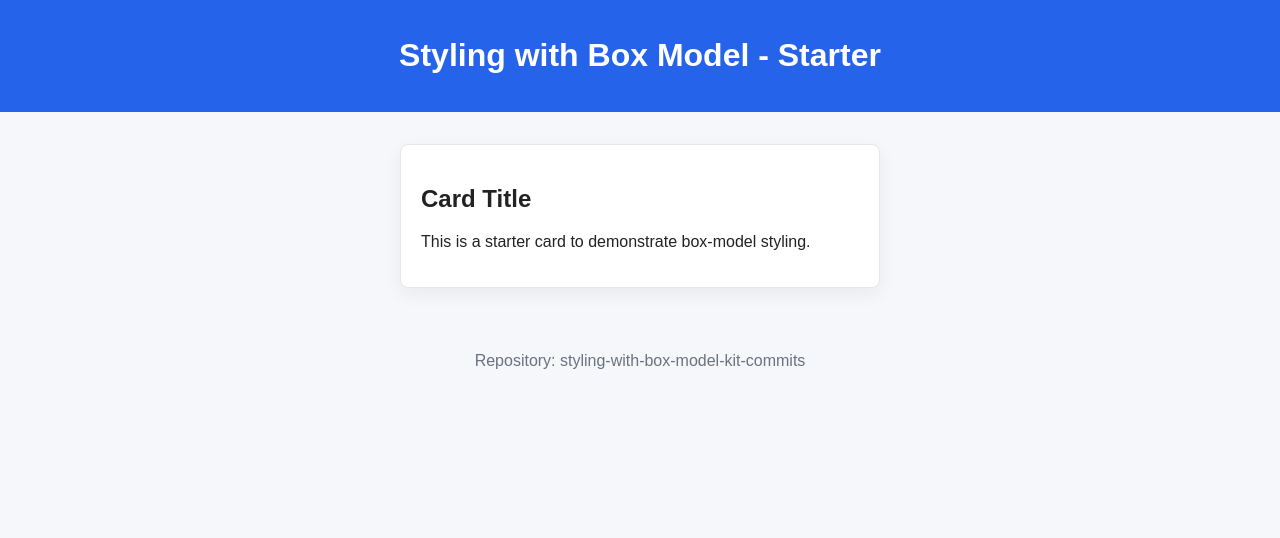
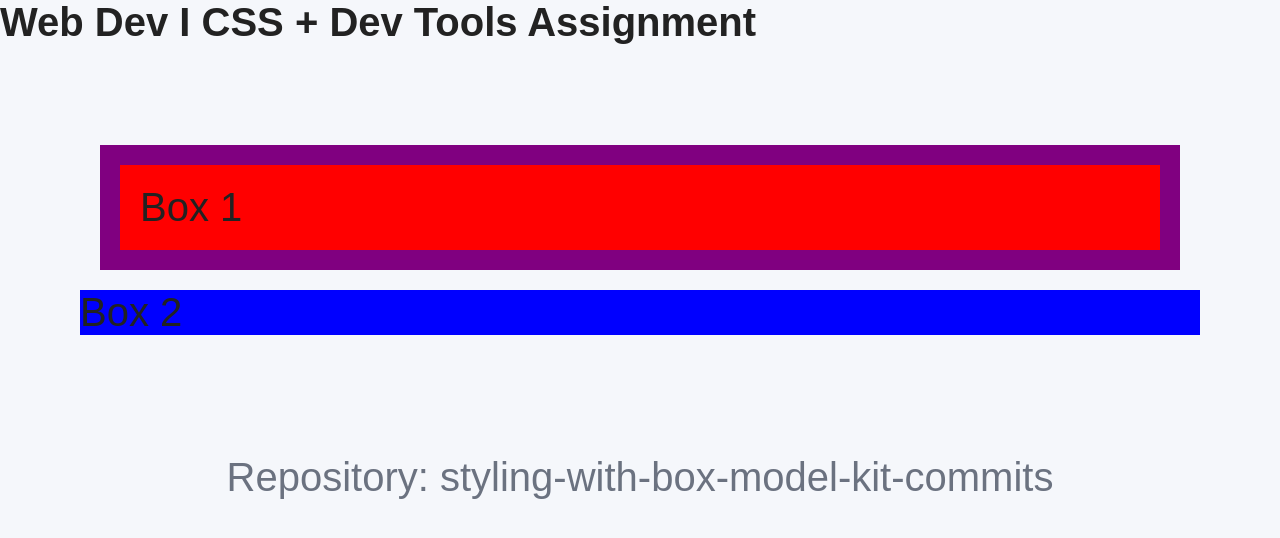
Before and after one commit to RVCC-IDMX/styling-with-box-model-kit-commits, a plain HTML site: page index.html in a window 1280 px wide. Drawn offline with Linux system fonts and the light colour scheme.

Commit message:
Styled Box 1

```diff
--- a/css/style.css
+++ b/css/style.css
@@ -1,5 +1,20 @@
 * {
-  box-sizing: border-box;
+  padding: 0;
+  margin: 0;
+  font-size: 40px;
+}
+
+.box-one {
+  background-color: red;
+  border: 0 solid purple;
+  padding: 20px;
+  margin: 20px;
+  border-width: 20px;
+}
+
+.box-two {
+  background-color: blue;
+  border: 0 solid yellow;
 }
 
 body {
@@ -11,24 +26,11 @@ body {
 }
 
 header {
-  background: #2563eb;
-  color: white;
-  padding: 1rem;
-  text-align: center;
+
 }
 
 main {
   padding: 2rem;
-}
-
-.card {
-  background: white;
-  border: 1px solid #e5e7eb;
-  padding: 1.25rem;
-  border-radius: 8px;
-  max-width: 480px;
-  margin: 0 auto;
-  box-shadow: 0 6px 18px rgba(38, 38, 38, 0.06);
 }
 
 footer {
--- a/index.html
+++ b/index.html
@@ -10,14 +10,13 @@
 
     <body>
         <header>
-            <h1>Styling with Box Model - Starter</h1>
+            <h1>Web Dev I CSS + Dev Tools Assignment</h1>
         </header>
 
         <main>
-            <section class="card">
-                <h2>Card Title</h2>
-                <p>This is a starter card to demonstrate box-model styling.</p>
-            </section>
+
+            <div class="box-one"> Box 1</div>
+            <div class="box-two"> Box 2</div>
         </main>
 
         <footer>
```
